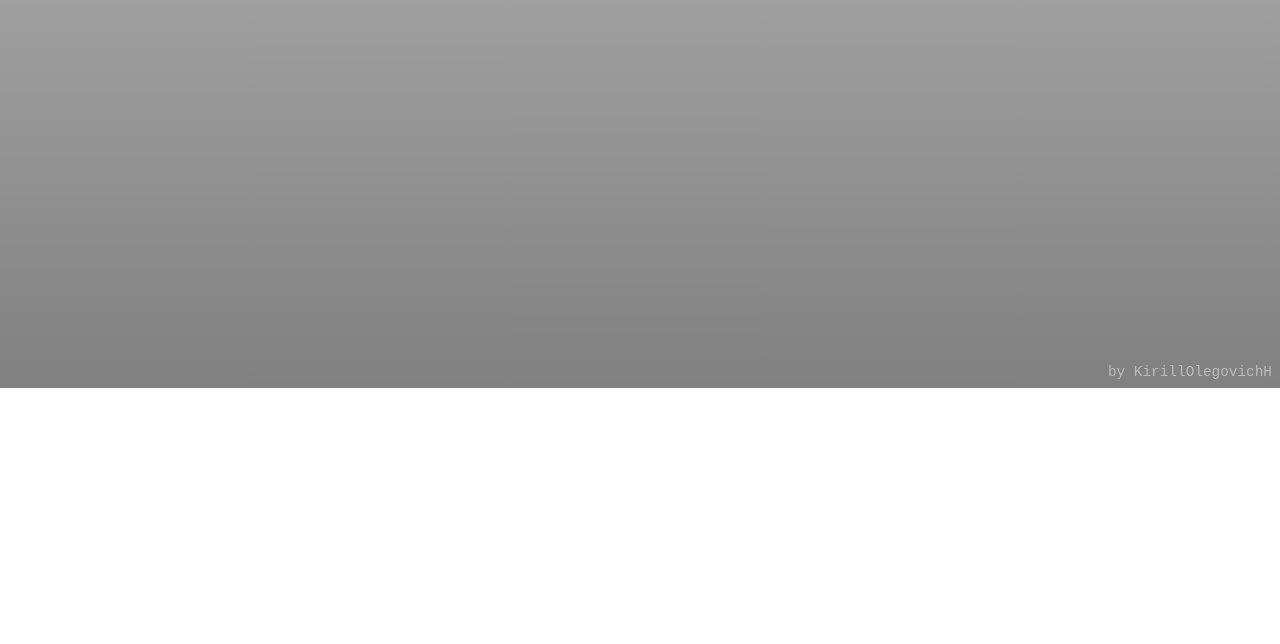
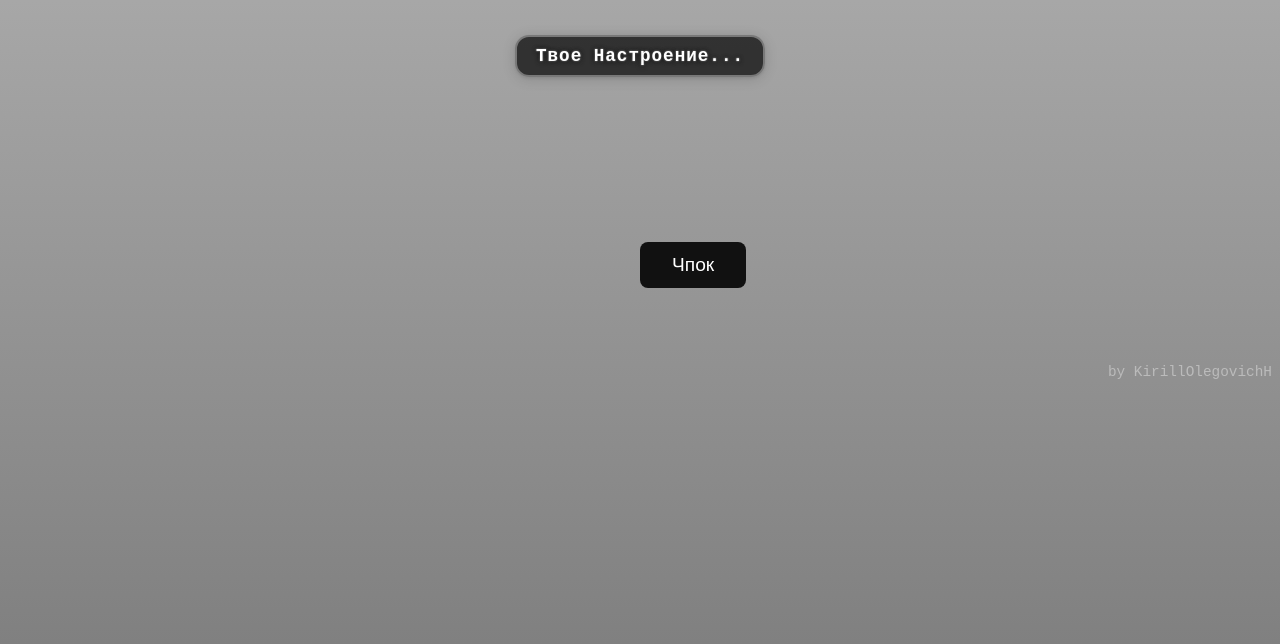
Before and after one commit to KirillOlegovichH/mood-generator, a plain HTML site: page index.html in a window 1280 px wide. Shown: the part 412-1056 px from the top of the page. Before the commit the page ends 800 px from the top, so only its background shows below. Drawn offline with Linux system fonts and the light colour scheme.

Commit message:
Update index.html

```diff
--- a/index.html
+++ b/index.html
@@ -13,7 +13,7 @@
       display: flex;
       flex-direction: column;
       align-items: center;
-      margin: 0;
+      margin: 20% 0 0 0;
       height: 100vh;
       overflow: hidden;
       transition: background 0.8s;
@@ -53,7 +53,6 @@
     .btn-container {
       position: fixed;
       left: 50%;
-      top: 150px;
       transfrm: translateX(-50%);
       bottom: 100px;
       display: flex;
```
